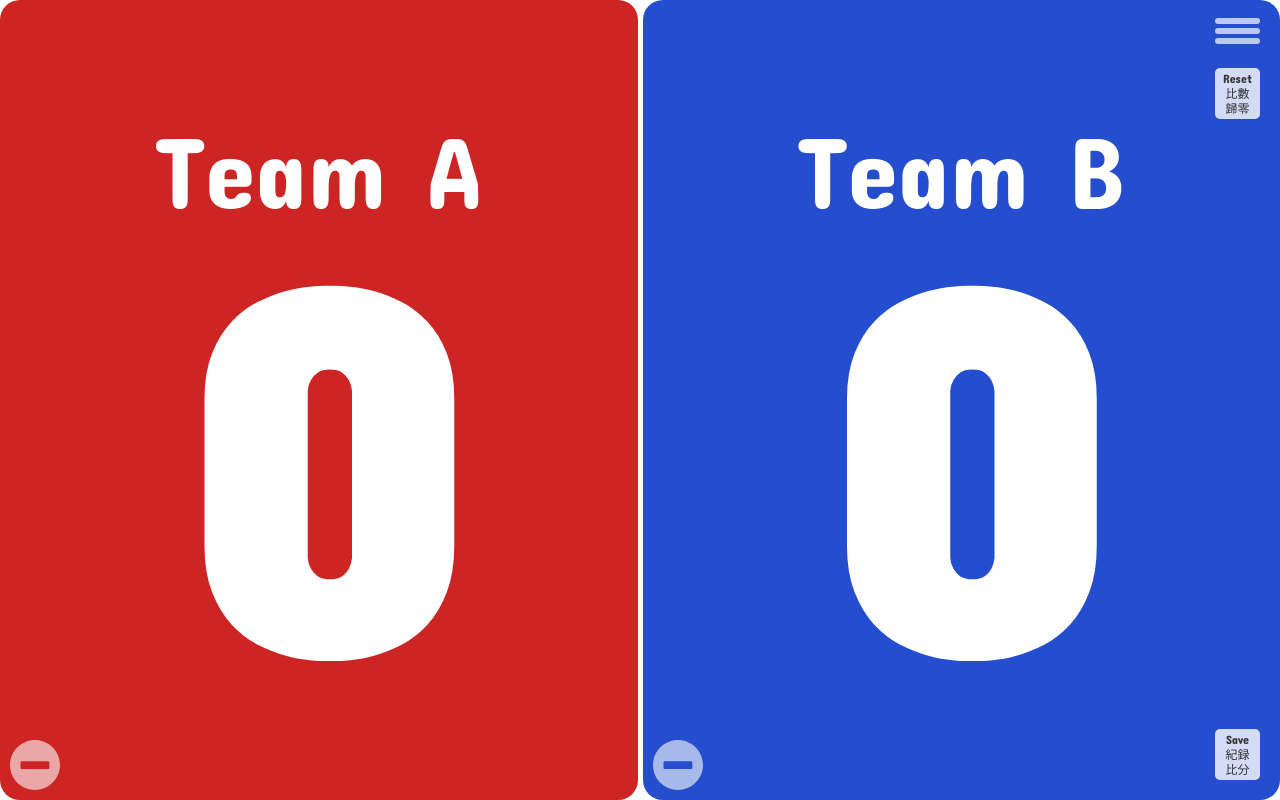
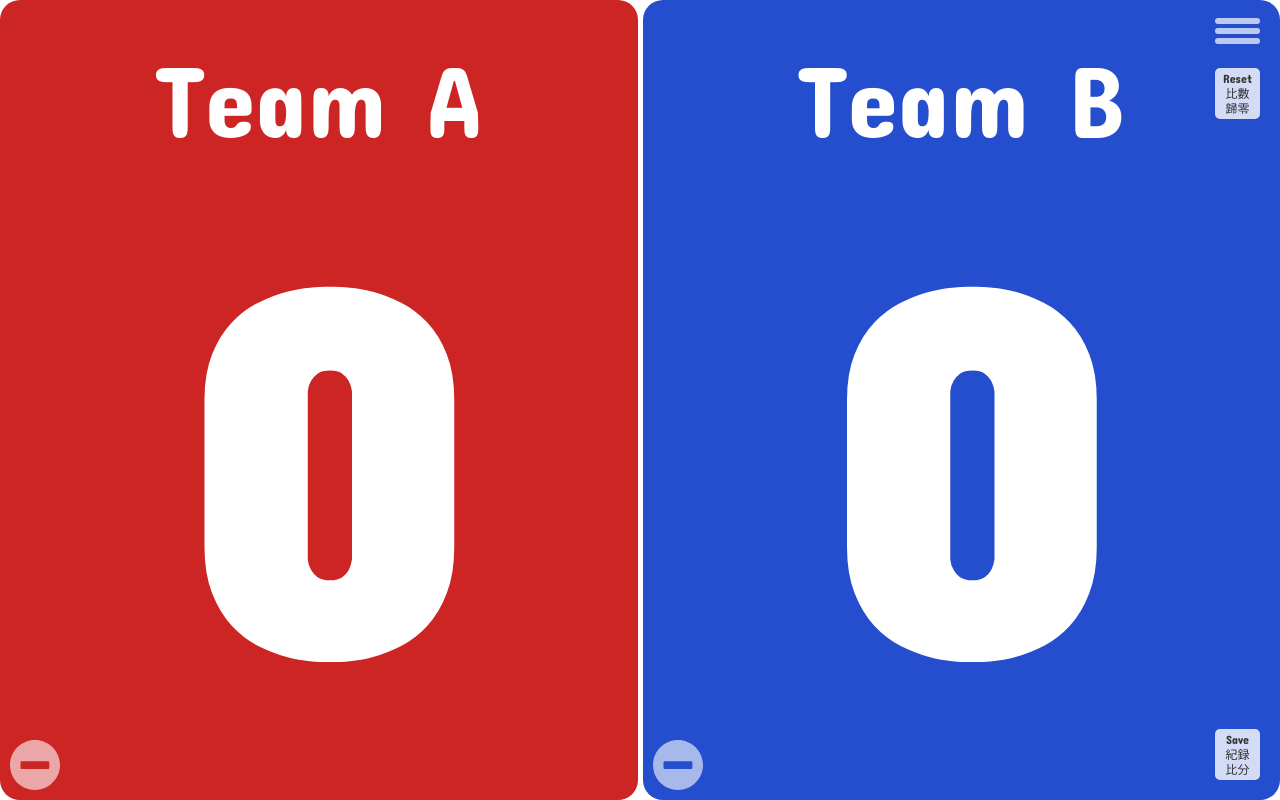
Before and after one commit to chuanmin13/score, a plain HTML site: page index.html in a window 1280 px wide. Drawn offline with Linux system fonts and the light colour scheme; a web font is replaced by a local one.

Commit message:
adjust css

```diff
--- a/index.html
+++ b/index.html
@@ -429,6 +429,8 @@
                 font-size: 5vh;
                 color: #fff;
                 /* padding-bottom: 12px; */
+                width: 100%;
+                text-align: center;
             }
 
             .score-card {
@@ -438,6 +440,7 @@
                 justify-content: center;
                 align-items: center;
                 border-radius: 20px;
+                /* gap: 2vh; */
             }
 
             /* #redTeam */
@@ -453,12 +456,13 @@
             .score {
                 font-size: 35vh;
                 font-weight: bold;
-                line-height: 30vh;
+                /* line-height: 30vh; */
                 display: flex;
                 justify-content: center;
                 align-items: center;
                 color: #fff;
                 border-radius: 20px;
+                width: 100%;
             }
 
             .minus-wrap {
@@ -508,7 +512,7 @@
 
                 .score {
                     font-size: 40vw;
-                    line-height: 36vw;
+                    /* line-height: 36vw; */
                 }
 
                 .team-name {
```
